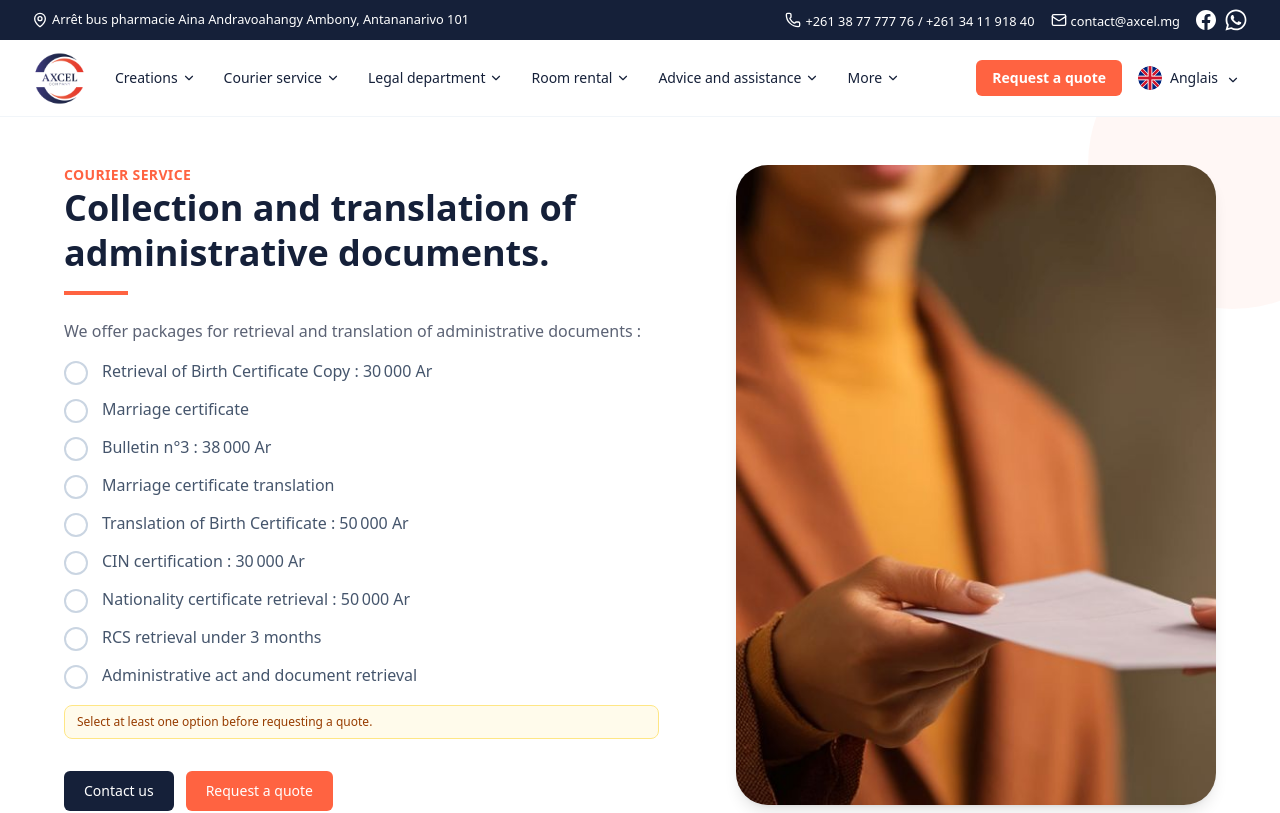
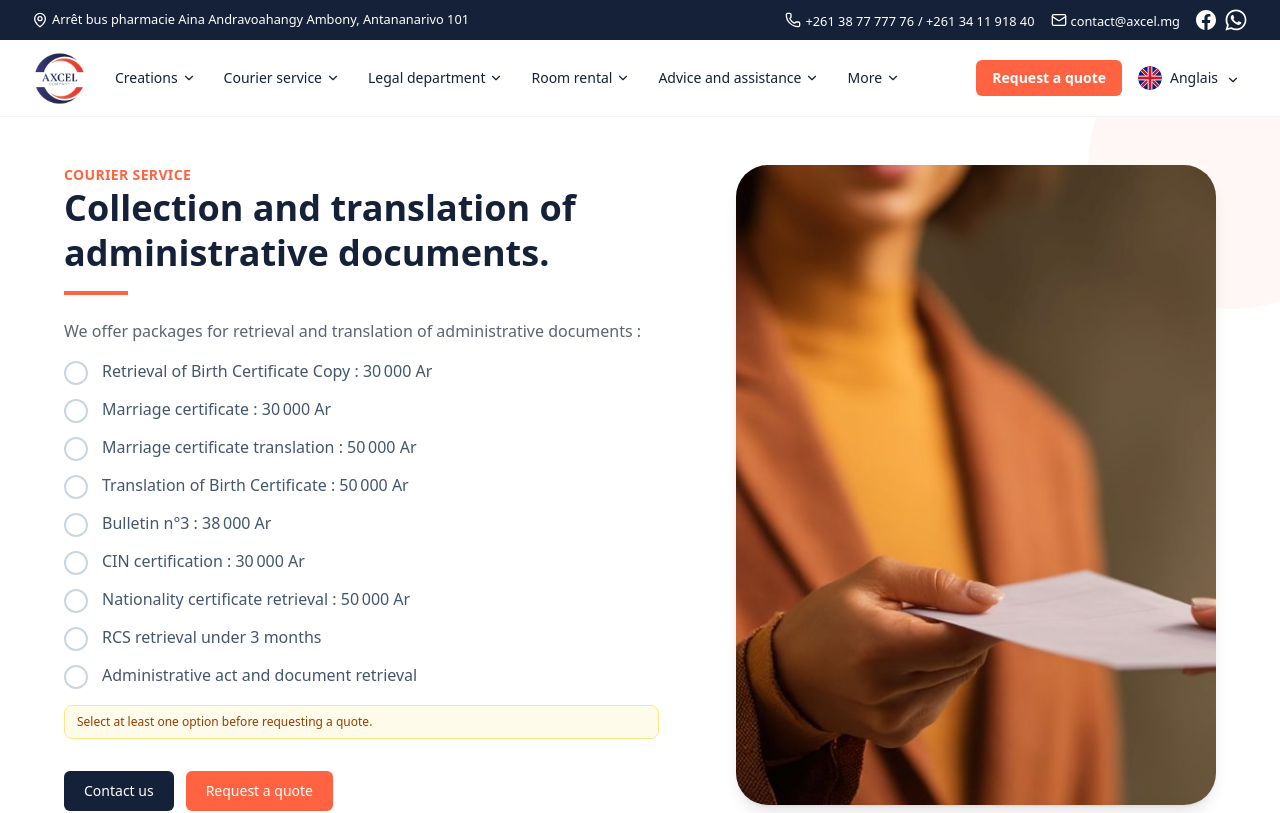
Before and after one commit to HarilalaTino/nextjs_axcel, a Next.js app: page /en/recuperation-traduction-document in a window 1280 px wide. Shown: the top 813 px of the page. Built offline with nearby package versions, Linux system fonts and the light colour scheme.

Commit message:
update quote subcategory prices

```diff
--- a/messages/en.json
+++ b/messages/en.json
@@ -942,7 +942,9 @@
     "origin": {
       "malgache": "Malagasy",
       "malgacheDescription": "You live or are based in Madagascar.",
+      "malgacheRate": "Malagasy rate",
       "etranger": "Foreign",
+      "etrangerRate": "Foreign rate",
       "etrangerDescription": "You are an international client or resident abroad.",
       "localClient": "Local client",
       "internationalClient": "International client"
--- a/src/app/[locale]/creation-grossiste/page.tsx
+++ b/src/app/[locale]/creation-grossiste/page.tsx
@@ -8,10 +8,8 @@ export default async function WholesaleDesignCreation() {
     const t = await getTranslations("wholesaleCreation");
     const nav = await getTranslations("Nav");
     const basicPrice: BasicPrice = {
-        title: 'Prix total',
-        originalPrice: '2 280 000',
-        euroEquivalence: '455',
-        annotation: ' '
+        originalPrice: '1 300 000',
+        euroEquivalence: '260',
     }
     return (
         <div>
--- a/src/app/[locale]/devis/page.tsx
+++ b/src/app/[locale]/devis/page.tsx
@@ -75,7 +75,7 @@ const REQUEST_CATALOG: RequestCategory[] = [
       { slug: 'society-creation-sau', labelKey: 'requestOptions.societyCreationSau' },
       { slug: 'society-creation-sci', labelKey: 'requestOptions.societyCreationSci' },
       { slug: 'travel-agency-creation', labelKey: 'requestOptions.travelAgencyCreation', unitPriceAr: 2000000 },
-      { slug: 'wholesale-design', labelKey: 'requestOptions.wholesaleDesign', unitPriceAr: 2280000 },
+      { slug: 'wholesale-design', labelKey: 'requestOptions.wholesaleDesign', unitPriceAr: 1300000 },
       { slug: 'domiciliation', labelKey: 'requestOptions.domiciliation', unitPriceAr: 100000 },
     ],
   },
@@ -88,11 +88,11 @@ const REQUEST_CATALOG: RequestCategory[] = [
       { slug: 'certificate-of-achievement', labelKey: 'requestOptions.achievementCertificate', quantityAware: true, unitPriceAr: 100000 },
       { slug: 'certificate-of-market-authorization', labelKey: 'requestOptions.certificateOfMarketAuthorization', quantityAware: true, unitPriceAr: 300000 },
       { slug: 'sim-card-creation', labelKey: 'requestOptions.simCardCreation', unitPriceAr: 100000, quantityAware: true },
-      { slug: 'baccalaureate-transcript', labelKey: 'requestOptions.baccTranscript', quantityAware: true },
+      { slug: 'baccalaureate-transcript', labelKey: 'requestOptions.baccTranscript', quantityAware: true, unitPriceAr: 100000 },
       { slug: 'birth-certificate-copy', labelKey: 'requestOptions.birthCertificateCopy', quantityAware: true, unitPriceAr: 30000 },
-      { slug: 'marriage-certificate', labelKey: 'requestOptions.marriageCertificate', quantityAware: true },
+      { slug: 'marriage-certificate', labelKey: 'requestOptions.marriageCertificate', quantityAware: true, unitPriceAr: 30000 },
       { slug: 'birth-certificate-translation', labelKey: 'requestOptions.birthCertificateTranslation', quantityAware: true, unitPriceAr: 50000 },
-      { slug: 'marriage-certificate-translation', labelKey: 'requestOptions.marriageCertificateTranslation', quantityAware: true },
+      { slug: 'marriage-certificate-translation', labelKey: 'requestOptions.marriageCertificateTranslation', quantityAware: true, unitPriceAr: 50000 },
       { slug: 'criminal-record-certificate', labelKey: 'requestOptions.bulletin3', quantityAware: true, pricesByQuantity: { 1: 38000, 2: 46000, 3: 54000 } },
       { slug: 'national-id-certification', labelKey: 'requestOptions.cinCertification', quantityAware: true, unitPriceAr: 30000 },
       { slug: 'nationality-certificate-retrieval', labelKey: 'requestOptions.nationalityCertificateRetrieval', quantityAware: true, unitPriceAr: 50000 },
@@ -652,6 +652,14 @@ export default function QuotePage() {
                       {currentCategory.options.map((option) => {
                         const isOptionSelected = form.demandes.includes(option.slug);
                         const quantity = form.quantites[option.slug] ?? 1;
+                        const displayedOrigin: SelectableOrigin = origin === 'etranger' ? 'etranger' : 'malgache';
+                        const displayedUnitPrice = option.pricesByQuantity?.[quantity]
+                          ?? option.pricesByQuantity?.[1]
+                          ?? option.pricesByOrigin?.[displayedOrigin]
+                          ?? option.unitPriceAr;
+                        const originRateLabel = displayedOrigin === 'malgache'
+                          ? 'origin.malgacheRate'
+                          : 'origin.etrangerRate';
 
                         return (
                           <label key={option.slug} className="block min-w-0 cursor-pointer">
@@ -668,7 +676,14 @@ export default function QuotePage() {
                                 }`}
                             >
                               <span className="min-w-0">
-                                <span className="block">{label(option.labelKey)}  {option.unitPriceAr ? `: ${formaterNombre(option.unitPriceAr)} Ar` : ''}</span>
+                                  <span className="block">
+                                    {label(option.labelKey)}{displayedUnitPrice ? ` : ${formaterNombre(displayedUnitPrice)} Ar` : ''}
+                                    {option.pricesByOrigin && (
+                                      <span className="ml-1 inline-block text-[10px] font-medium text-secondary">
+                                        ({t(originRateLabel)})
+                                      </span>
+                                    )}
+                                  </span>
                               </span>
                               <span className="flex shrink-0 items-center gap-2">
                                 {option.quantityAware && (
--- a/src/app/[locale]/recuperation-traduction-document/page.tsx
+++ b/src/app/[locale]/recuperation-traduction-document/page.tsx
@@ -47,22 +47,26 @@ export default async function TranslationRetrieval() {
                                     {
                                         slug: "marriage-certificate",
                                         label: translationRetrieval("marriageCertificate.label"),
+                                        quantityAware: true,
+                                        unitPriceAr: 30000,
+                                    },
+                                    {
+                                        slug: "marriage-certificate-translation",
+                                        label: translationRetrieval("marriageCertificateTranslation.label"),
+                                        quantityAware: true,
+                                        unitPriceAr: 50000,
+                                    },
+                                    {
+                                        slug: "birth-certificate-translation",
+                                        label: translationRetrieval("birthCertificateTranslation.label"),
+                                        quantityAware: true,
+                                        unitPriceAr: 50000,
                                     },
                                     {
                                         slug: "criminal-record-certificate",
                                         label: translationRetrieval("bulletin3.label"),
                                         quantityAware: true,
                                         pricesByQuantity: { 1: 38000, 2: 46000, 3: 54000 },
-                                    },
-                                    {
-                                        slug: "marriage-certificate-translation",
-                                        label: translationRetrieval("marriageCertificateTranslation.label"),
-                                    },
-                                    {
-                                        slug: "birth-certificate-translation",
-                                        label: translationRetrieval("birthCertificateTranslation.label"),
-                                        quantityAware: true,
-                                        unitPriceAr: 50000,
                                     },
                                     {
                                         slug: "national-id-certification",
@@ -79,6 +83,7 @@ export default async function TranslationRetrieval() {
                                     {
                                         slug: "recent-commercial-register-extract",
                                         label: translationRetrieval("rcsRetrieval.label"),
+                                        quantityAware: true,
                                     },
                                     {
                                         slug: "recuperation-acte-et-document-administratif",
--- a/src/utils/service-data.ts
+++ b/src/utils/service-data.ts
@@ -165,11 +165,11 @@ export const coursierRecuperationTraduction: Menu = {
     },
     {
       slug: "marriage-certificate",
-      titre: "Acte de mariage",
+      titre: "Récupération acte de mariage",
       resume: "Retrait / traduction d'un acte de mariage.",
       lignes: [
         {
-          intitule: "Acte de mariage",
+          intitule: "Récupération acte de mariage",
           honoraires: "Sur devis",
         },
       ],
```
Also changed, not shown: messages/fr.json.
